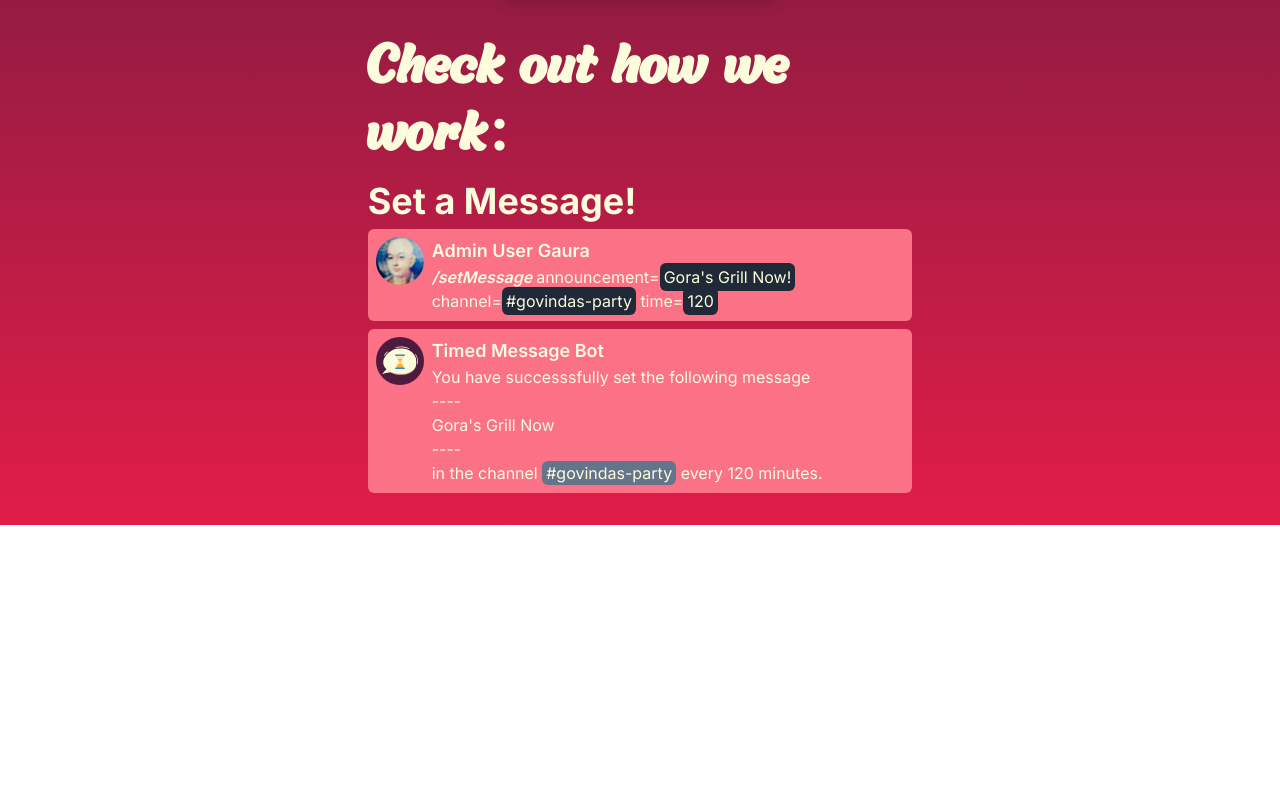
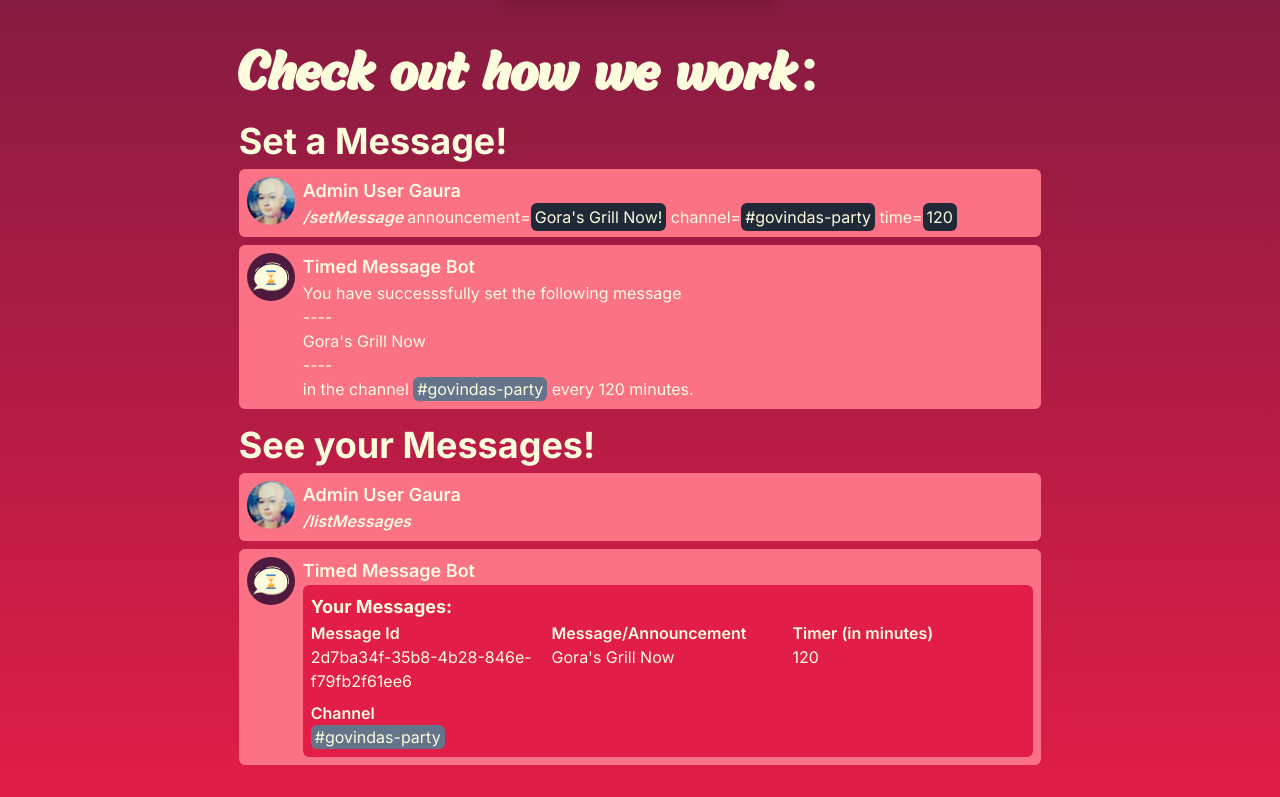
Before and after one commit to RaghavBhat02/timed-message-site, a Next.js app: page / in a window 1280 px wide. Shown: the part 497-1294 px from the top of the page. Before the commit the page ends 1022 px from the top, so only its background shows below. Built offline with nearby package versions, Linux system fonts and the light colour scheme.

Commit message:
see all messages

```diff
--- a/src/app/page.tsx
+++ b/src/app/page.tsx
@@ -116,6 +116,43 @@ export default function Home() {
             />
           </div>
       </div>
+        <div className="space-y-2">
+          <h2 className="font-bold text-2xl md:text-4xl lg:w-3/4 mx-auto">See your Messages!</h2>
+          <div className="space-y-2">
+            <Message
+              user="Admin User Gaura"
+              profile="/profile.jpg"
+              command={listMessages}
+            />
+            <Message
+              user="Timed Message Bot"
+              profile="/logo.svg"
+              message={(
+                <div className="bg-rose-600 p-2 rounded-md">
+                  <span className="font-bold text-lg">Your Messages:</span>
+                  <div className="grid grid-cols-1 md:grid-cols-3 gap-3 md:gap-2">
+                    <div className="flex flex-col">
+                      <span className="font-semibold">Message Id</span>
+                      <span>2d7ba34f-35b8-4b28-846e-f79fb2f61ee6</span>
+                    </div>
+                    <div className="flex flex-col">
+                      <span className="font-semibold">Message/Announcement</span>
+                      <span>Gora&apos;s Grill Now</span>
+                    </div>
+                    <div className="flex flex-col">
+                      <span className="font-semibold">Timer (in minutes)</span>
+                      <span>120</span>
+                    </div>
+                    <div className="flex flex-col">
+                      <span className="font-semibold">Channel</span>
+                      <span className="bg-slate-500 px-1 rounded-md max-w-max">#govindas-party</span>
+                    </div>
+                  </div>
+                </div>
+              )}
+            />
+          </div>
+        </div>
       </div>
 
     </main>
```
